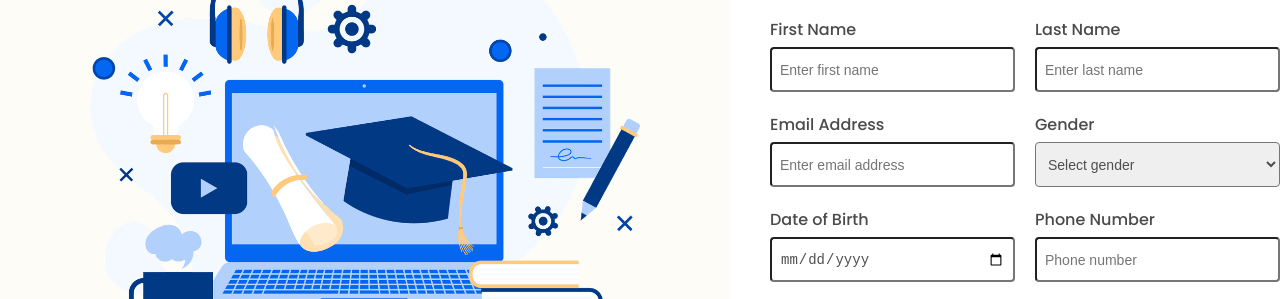
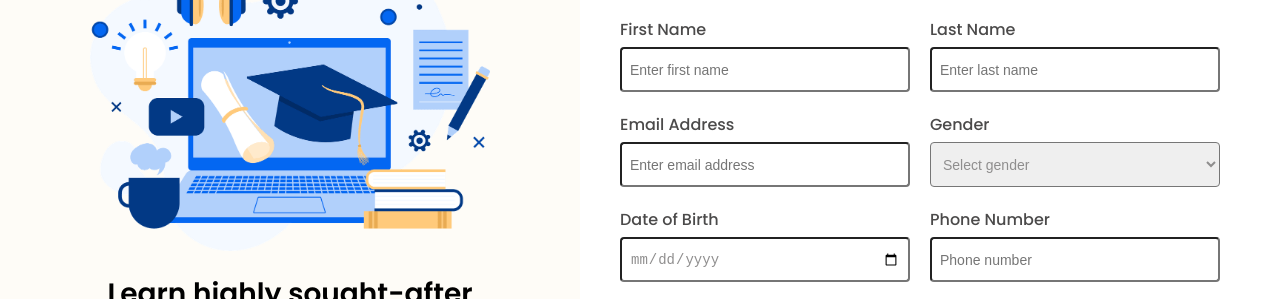
Before and after one commit to michaelaworetan/altschool-html-assignment1, a plain HTML site: page altschool-signup/index.html in a window 1280 px wide. Shown: the part 110-409 px from the top of the page. Drawn offline with Linux system fonts and the light colour scheme.

Commit message:
Update styles for hero image and input fields

```diff
--- a/altschool-signup/styles.css
+++ b/altschool-signup/styles.css
@@ -25,7 +25,7 @@ body {
 }
 
 .hero-image img {
-  width: 550px;
+  width: 400px;
 }
 
 .hero-title {
@@ -115,7 +115,7 @@ input, select {
   width: 100%;
   height: 45px;
   font-size: 14px;
-  color: rgb(80, 78, 78);
+  color: rgb(143, 142, 142);
   padding: 8px;
   border-radius: 4px;
   border: 0.9px solid fff;
```
